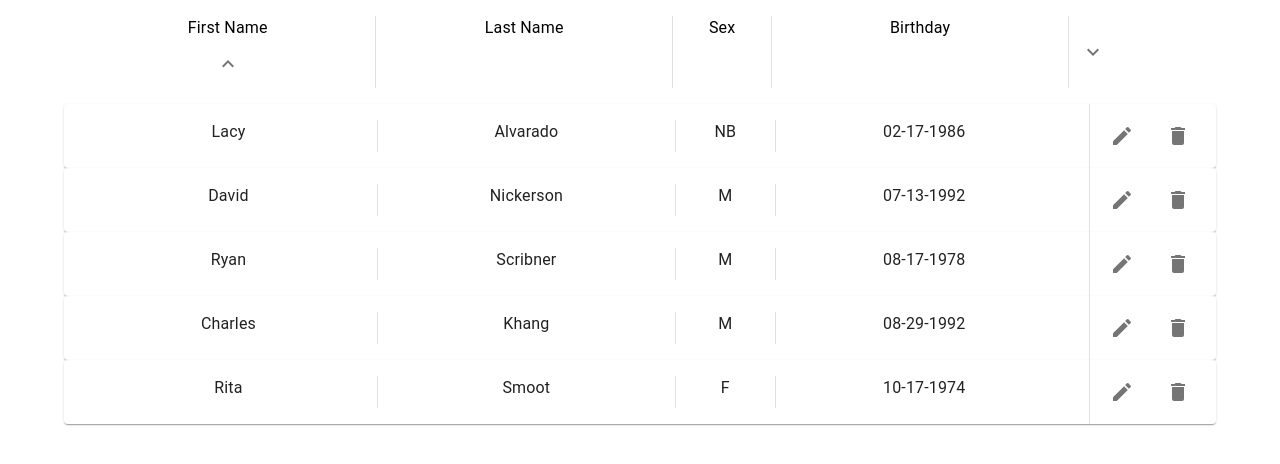
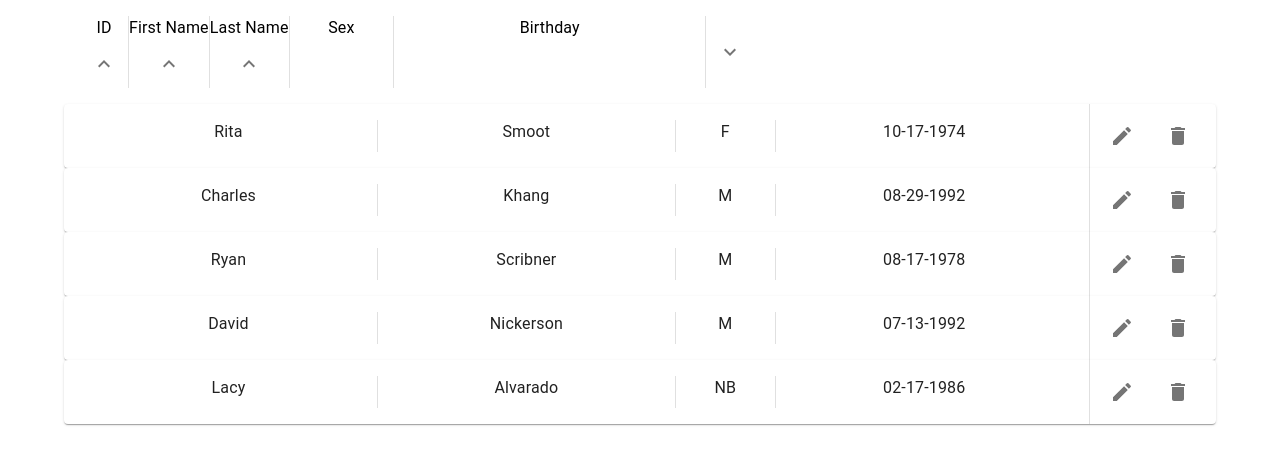
Before and after one commit to Anthony-Giusti/securityproject, a React (Create React App) app: page / in a window 1280 px wide. Shown: the top 464 px of the page. Built offline with nearby package versions, Linux system fonts and the light colour scheme.

Commit message:
Filtering and sorting now work

```diff
--- a/src/App.js
+++ b/src/App.js
@@ -7,27 +7,12 @@ function App() {
   const [userData, setUserData] = useState(userExample);
   const [visibleUserData, setVisibleUserData] = useState(userExample);
   const [sexFilter, setSexFilter] = useState([]);
+  const [currentSort, setCurrentSort] = useState({property: 'id', order: 'ascending'});
 
-  const removeUser = (userId) => {
-    const newUsers = userData.filter((user) => user.id !== userId);
-
-    setUserData(newUsers);
-    setVisibleUserData(newUsers);
-  };
-
-  const editUser = (editedUser) => {
-    const newUsers = userData;
-    const userIndex = userData.findIndex((user) => user.id === editedUser.id);
-    newUsers.splice(userIndex, 1, editedUser);
-
-    setUserData(newUsers);
-    setVisibleUserData(newUsers);
-  };
-
-  const filterUsers = () => {
+  const filterUsers = (users) => {
     const filteredUsers = [];
 
-    userData.forEach((user) => {
+    users.forEach((user) => {
       for (let x = 0; x < sexFilter.length; x += 1) {
         if (user.sex === sexFilter[x]) {
           filteredUsers.push(user);
@@ -36,7 +21,7 @@ function App() {
       }
     });
 
-    setVisibleUserData(filteredUsers);
+    return(filteredUsers);
   };
 
   const changeSexFilter = (newSex) => {
@@ -48,25 +33,61 @@ function App() {
   };
 
   const sortUsers = (order, list) => {
-    const filteredUsers = userData;
+    const filteredUsers = [...userData];
 
-    filteredUsers.sort((a, b) => a[list] > b[list]);
+    if (order === 'descending') {
+      filteredUsers.sort((a, b) => (a[list] > b[list]) ? 1: -1);
+    } else if (order === 'ascending') {
+      filteredUsers.sort((a, b) => (a[list] < b[list]) ? 1: -1);
+    }
 
-    setVisibleUserData(filteredUsers);
+    setCurrentSort({property: list, order})
+
+
+    if (sexFilter.length > 0) {
+      return filterUsers(filteredUsers);
+    }
+      return filteredUsers;
   }
 
+  const handleSortUsers = (order, list) => {
+    setVisibleUserData(sortUsers(order, list))
+  }
+
+  const sortByBirthday = (order) => {
+
+  }
+
+  const removeUser = (userId) => {
+    const newUsers = userData.filter((user) => user.id !== userId);
+
+    setUserData(newUsers);
+  };
+
+  const editUser = (editedUser) => {
+    const newUsers = userData;
+    const userIndex = userData.findIndex((user) => user.id === editedUser.id);
+    newUsers.splice(userIndex, 1, editedUser);
+
+    setUserData(newUsers);
+  };
+
+  // useEffect(() => {
+  //   if (sexFilter.length > 0) {
+  //     setVisibleUserData(sortUsers(currentSort.order, currentSort.property));
+  //   } else {
+  //     setVisibleUserData(userData);
+  //   }
+  // }, [sexFilter]);
+
   useEffect(() => {
-    if (sexFilter.length > 0) {
-      filterUsers();
-    } else {
-      setVisibleUserData(userData);
-    }
-  }, [sexFilter]);
+    handleSortUsers(currentSort.order, currentSort.property);
+  }, [userData, sexFilter])
 
   return (
     <div className="App">
       <Users
-        sortUsers={sortUsers}
+        sortUsers={handleSortUsers}
         handleSexFilter={changeSexFilter}
         userData={visibleUserData}
         removeUser={removeUser}
--- /dev/null
+++ b/src/components/SortButton/SortButton.jsx
@@ -0,0 +1,36 @@
+import React, { useState } from 'react';
+import ExpandMoreIcon from '@material-ui/icons/ExpandMore';
+import ExpandLessIcon from '@material-ui/icons/ExpandLess';
+import { Button, Divider, IconButton, Typography } from '@material-ui/core';
+
+const SortButton = ({handleSort, isCurrentlySelected, toBeSorted}) => {
+    const [currentDirection, setCurrentDirection] = useState('descending')
+
+    const handleClick = (direction) => {
+        handleSort(direction, toBeSorted)
+
+        if (direction === 'ascending') {
+            setCurrentDirection('descending');
+        } else if (direction === 'descending') {
+            setCurrentDirection('ascending')
+        }
+    }
+
+
+    return (
+        <>
+                {currentDirection === 'descending' &&(
+                <IconButton onClick={() => handleClick('descending')}>
+                    <ExpandLessIcon />
+                </IconButton>)
+                }
+                {currentDirection === 'ascending' &&(
+                <IconButton onClick={() => handleClick('ascending')}>
+                    <ExpandMoreIcon />
+                </IconButton>)
+                }
+        </>
+    )
+}
+
+export default SortButton;
--- a/src/components/Users/UsersHeader/UsersHeader.jsx
+++ b/src/components/Users/UsersHeader/UsersHeader.jsx
@@ -6,9 +6,11 @@ import ExpandLessIcon from '@material-ui/icons/ExpandLess';
 import UsersHeaderTools from './UsersHeaderTools/UsersHeaderTools';
 
 import useStyles from './Styles';
+import SortButton from '../../SortButton/SortButton';
 
 const UsersHeader = ({ handleSexFilter, sortUsers }) => {
   const [expandedHeader, setExpandedHeader] = useState(false);
+  const [currentSort, setCurrentSort] = useState(null);
   const classes = useStyles();
 
   const handleExpandHeader = () => {
@@ -18,20 +20,31 @@ const UsersHeader = ({ handleSexFilter, sortUsers }) => {
   return (
     <div className={classes.usersHeaderMain}>
       <div className={classes.usersHeader}>
-        <div className={classes.name}>
+        <div>
+          <Typography>ID</Typography>
+          <SortButton handleSort={sortUsers} toBeSorted='id'/>
+        </div>
+
+        <Divider orientation="vertical" flexItem />
+
+        <div>
           <Typography>First Name</Typography>
-          <IconButton onClick={() => sortUsers('beep', 'firstName')}>
-            <ExpandLessIcon />
-          </IconButton>
+          <SortButton handleSort={sortUsers} toBeSorted='firstName'/>
         </div>
+
         <Divider orientation="vertical" flexItem />
-        <div className={classes.name}>
+
+        <div>
           <Typography>Last Name</Typography>
+          <SortButton handleSort={sortUsers} toBeSorted='lastName'/>
         </div>
+
         <Divider orientation="vertical" flexItem />
+
         <div className={classes.sex}>
           <Typography>Sex</Typography>
         </div>
+
         <Divider orientation="vertical" flexItem />
         <div className={classes.birthday}>
           <Typography>Birthday</Typography>
```
